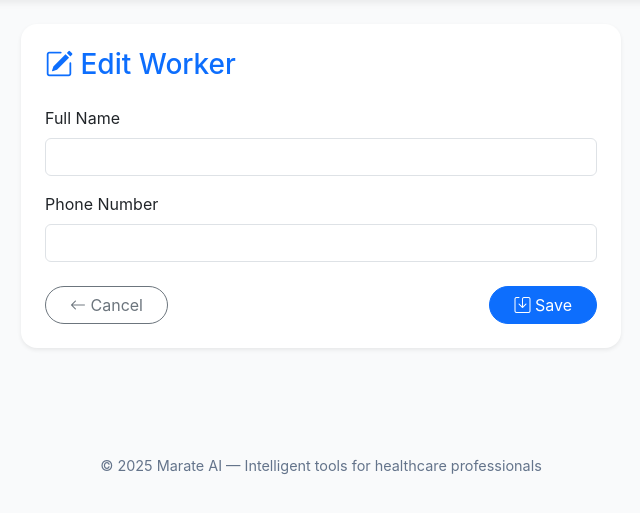
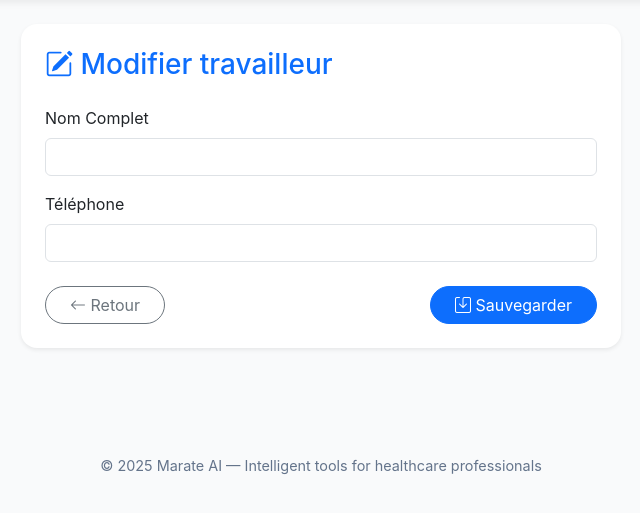
Before and after one commit to allarassemjonathan/marate_manager, a Flask app: template templates/edit_worker.html in a window 1280 px wide. Shown: the part 81-594 px from the top of the page, without its empty margins (319-959 px from the left). Run offline with Flask 2, Linux system fonts and the light colour scheme; the template is opened without the code that fills it, so the values that code supplies are empty; some libraries are stand-ins or nearby versions.

Commit message:
Translate edit worker form labels to French

```diff
--- a/templates/edit_worker.html
+++ b/templates/edit_worker.html
@@ -1,19 +1,19 @@
 {% extends 'base.html' %}
 {% block content %}
 <div class="card shadow-sm p-4 rounded-4 border-0" style="max-width:600px;margin:auto;">
-  <h3 class="text-primary mb-4"><i class="bi bi-pencil-square"></i> Edit Worker</h3>
+  <h3 class="text-primary mb-4"><i class="bi bi-pencil-square"></i> Modifier travailleur</h3>
   <form method="POST" enctype="multipart/form-data">
     <div class="mb-3">
-      <label for="name" class="form-label">Full Name</label>
+      <label for="name" class="form-label">Nom Complet</label>
       <input type="text" id="name" name="name" value="{{ worker[1] }}" class="form-control" required>
     </div>
     <div class="mb-3">
-      <label for="phone" class="form-label">Phone Number</label>
+      <label for="phone" class="form-label">Téléphone</label>
       <input type="text" id="phone" name="phone" value="{{ worker[2] }}" class="form-control" required>
     </div>
     <div class="d-flex justify-content-between mt-4">
-      <a href="{{ url_for('index') }}" class="btn btn-outline-secondary rounded-pill px-4"><i class="bi bi-arrow-left"></i> Cancel</a>
-      <button type="submit" class="btn btn-primary rounded-pill px-4"><i class="bi bi-save"></i> Save</button>
+      <a href="{{ url_for('index') }}" class="btn btn-outline-secondary rounded-pill px-4"><i class="bi bi-arrow-left"></i> Retour</a>
+      <button type="submit" class="btn btn-primary rounded-pill px-4"><i class="bi bi-save"></i> Sauvegarder</button>
     </div>
   </form>
 </div>
```
